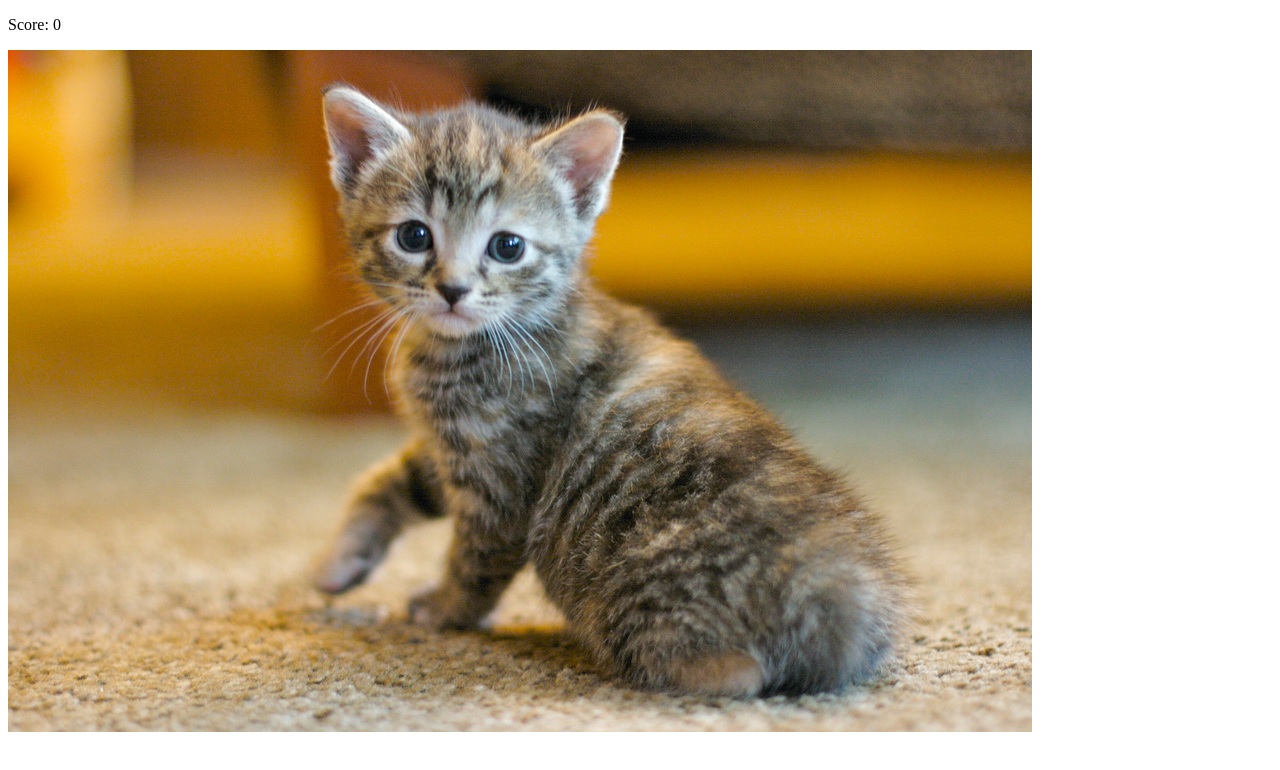
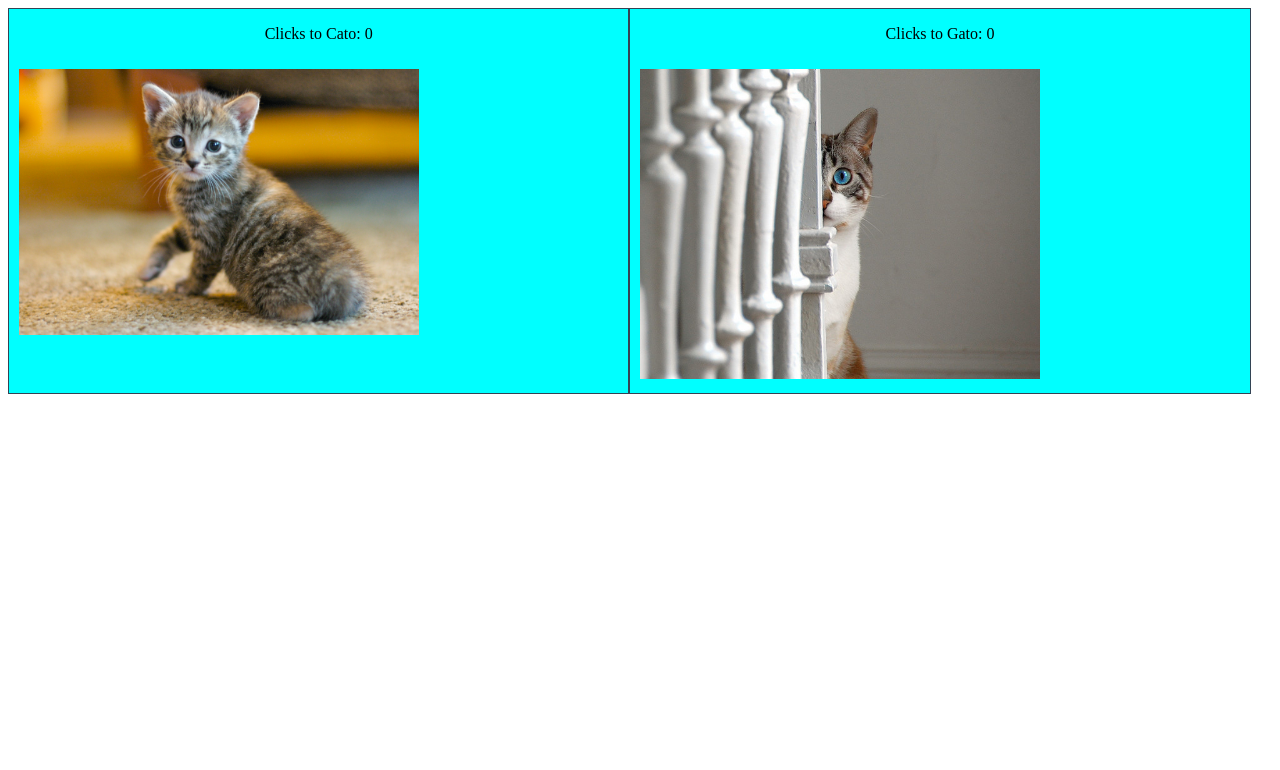
Before and after one commit to cacicmia/clicker, a plain HTML site: page index.html in a window 1280 px wide. Drawn offline with Linux system fonts and the light colour scheme.

Commit message:
Cat class

```diff
--- a/app.css
+++ b/app.css
@@ -1,5 +1,19 @@
-.cat {
-  max-width:100%;
-  width: auto;
+  .container {
+  display: flex;
+  flex-wrap:wrap;
+
 
 }
+.catDiv{
+width:49%;
+border: solid 1px #345;
+background-color: cyan ;
+}
+.catDiv>img {
+    padding: 10px;
+    max-width:400px;
+    max-height:400px;
+    }
+.catDiv>p {
+  text-align: center;
+}
--- a/app.js
+++ b/app.js
@@ -1,8 +1,51 @@
-const cat = document.querySelector('.cat');
-const score = document.querySelector('.score');
-let i=0;
-cat.addEventListener('click', count);
-function count() {
-i++;
-score.textContent = `Score: ${i}`;
+container = document.querySelector('.container');
+class Cat {
+  constructor(name,image) {
+    this.name = name;
+    this.image = image;
+    this.click = 0;
+    this.score = `Clicks to ${this.name}: ${this.click}`;
+    this.reachImg = 0;
+    this.reachScore= 0;
+
+
+
+  }
+  clickCount() {
+    this.click++;
+    let score= this.reachScore;
+    score.innerHTML = this.score;
+  }
+
+  makeHTML() {
+    let catDiv = document.createElement('div');
+    catDiv.setAttribute('class', 'catDiv');
+    let score = document.createElement('p');
+    score.setAttribute('class',`${this.name}-score`);
+    score.innerHTML= this.score;
+    let pic = document.createElement('img');
+    pic.setAttribute('src', this.image);
+    pic.setAttribute('alt', this.name);
+    pic.setAttribute('class',this.name);
+    catDiv.append(score);
+    catDiv.append(pic);
+    container.append(catDiv);
+    this.reachImg = document.querySelector(`.${this.name}`);
+    this.reachScore = document.querySelector(`.${this.name}-score`);
+
+
+  }
 }
+
+const cat1 = new Cat('Cato', 'img/cat_b.jpg');
+const cat2 = new Cat('Gato', 'img/cat2.jpg');
+const cats = [];
+cats.push(cat1, cat2);
+cats.forEach(cat => {
+  cat.makeHTML();
+});
+
+window.onload = ()=>{
+  cat1.reachImg.addEventListener('click', cat1.clickCount);
+  cat2.reachImg.addEventListener('click', cat2.clickCount);
+};
--- a/index.html
+++ b/index.html
@@ -3,29 +3,17 @@
 
 <head>
     <meta charset="utf-8">
-    <title>Memory Game</title>
-    <meta name="description" content="Cat clicker"">
+    <title>Cat Clicker</title>
+    <meta name="description" content="Cat clicker">
     <meta name="viewport" content="width=device-width, initial-scale=1">
     <link rel="stylesheet" href="app.css">
 
 </head>
 
 <body>
-
-
-        <header class="header">
-            <p class ="score">Score: 0</p>
-        </header>
-        <main>
-        <picture >
-  <source media="(min-width: 600px)" srcset="cat_b.jpg">
-  <source media="(min-width: 300px)" srcset="cat_n.jpg">
-  <img class='cat' src="cat_b.jpg" srcset="cat_b.jpg" alt="cat">
-</picture>
-        </main>
-
-
-    <script src="app.js"></script>
+<div class="container">
+</div>
+  <script src="app.js"></script>
 </body>
 
 </html>
```
Also changed, not shown: img/cat2.jpg (added), img/cat_b.jpg (renamed from cat_b.jpg), img/cat_n.jpg (renamed from cat_n.jpg).
